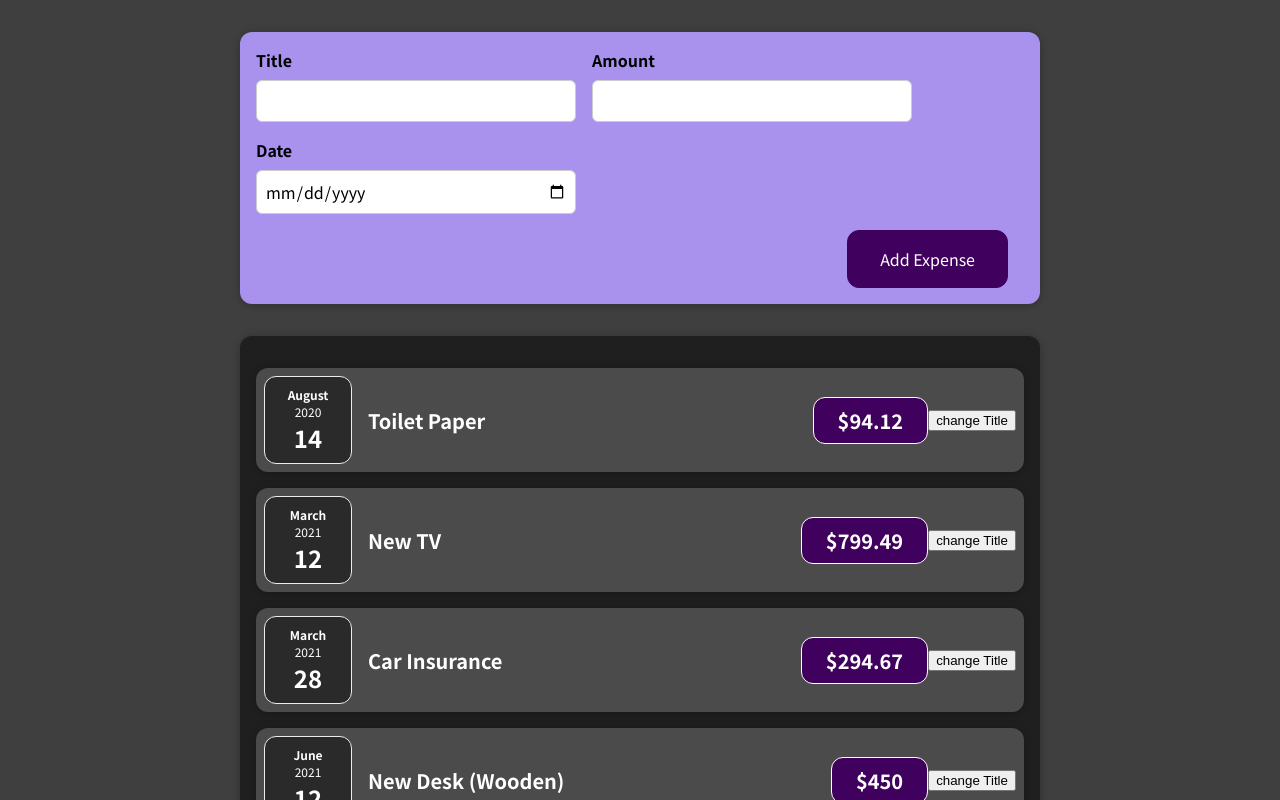
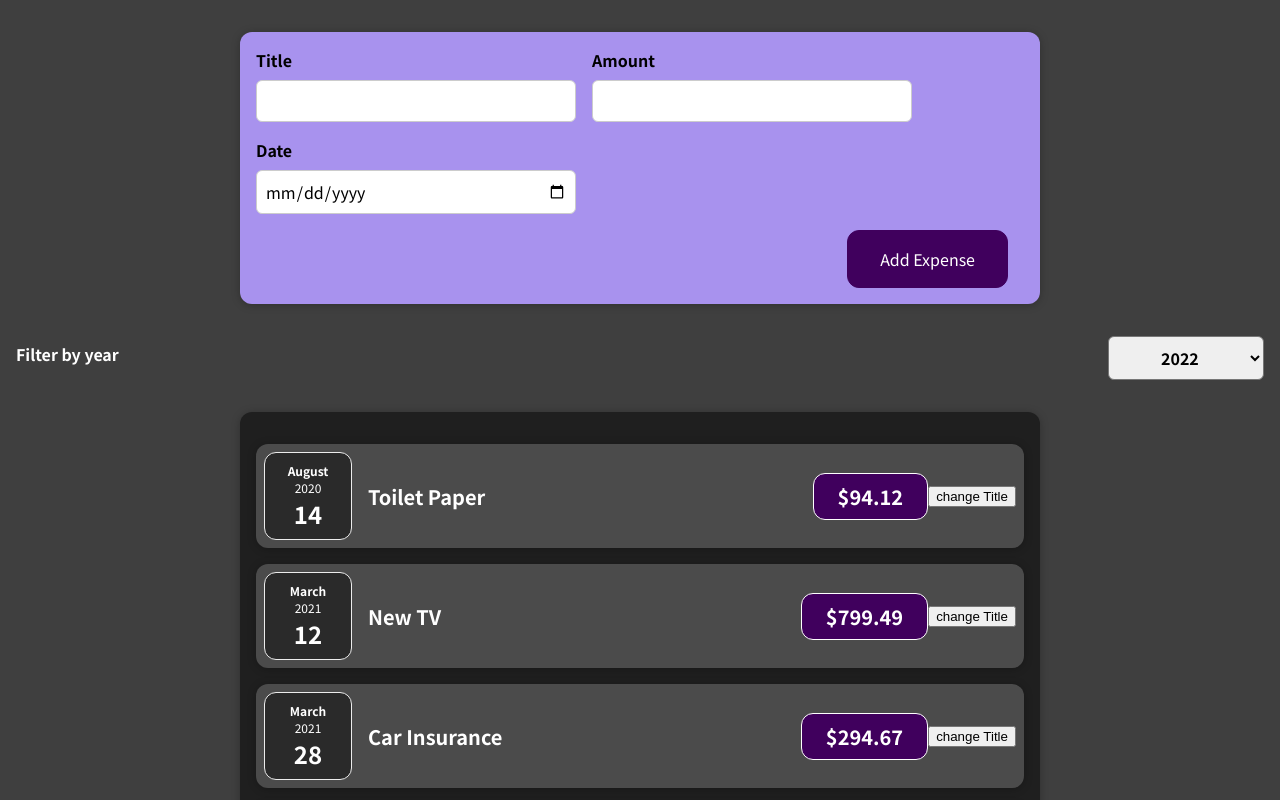
Before and after one commit to lboyadzhiev/react-complete-guide, a React (Create React App) app: page / in a window 1280 px wide. Shown: the top 800 px of the page. Built offline with nearby package versions, Linux system fonts and the light colour scheme.

Commit message:
assignment

```diff
--- a/src/components/Expenses/Expenses.js
+++ b/src/components/Expenses/Expenses.js
@@ -1,15 +1,26 @@
+import React, { useState } from 'react';
 import ExpenseItem from './ExpenseItem';
 import './Expenses.css';
 
 import Card from '../UI/Card';
+import ExpensesFilter from './ExpensesFilter';
+import ExpenseForm from '../NewExpense/ExpenseForm';
 
 const Expenses = (props) => {
+    const [inputValue, setInputValue] = useState('2020');
+    const saveFilterData = (data) => {
+        setInputValue(data);
+    };
+
     return (
-        <Card className='expenses'>
-            {props.items.map((item) => {
-                return <ExpenseItem key={item.id} {...item} />;
-            })}
-        </Card>
+        <div>
+            <ExpensesFilter onSaveFilterData={saveFilterData} />
+            <Card className='expenses'>
+                {props.items.map((item) => {
+                    return <ExpenseItem key={item.id} {...item} />;
+                })}
+            </Card>
+        </div>
     );
 };
 
--- /dev/null
+++ b/src/components/Expenses/ExpensesFilter.css
@@ -0,0 +1,24 @@
+.expenses-filter {
+    color: white;
+    padding: 0 1rem;
+}
+
+.expenses-filter__control {
+    display: flex;
+    width: 100%;
+    align-items: center;
+    justify-content: space-between;
+    margin: 1rem 0;
+}
+
+.expenses-filter label {
+    font-weight: bold;
+    margin-bottom: 0.5rem;
+}
+
+.expenses-filter select {
+    font: inherit;
+    padding: 0.5rem 3rem;
+    font-weight: bold;
+    border-radius: 6px;
+}
--- /dev/null
+++ b/src/components/Expenses/ExpensesFilter.js
@@ -0,0 +1,25 @@
+import React, { useState } from 'react';
+
+import './ExpensesFilter.css';
+
+const ExpensesFilter = (props) => {
+    const takeOption = (event) => {
+        props.onSaveFilterData(event.target.value);
+    };
+
+    return (
+        <div className='expenses-filter'>
+            <div className='expenses-filter__control'>
+                <label>Filter by year</label>
+                <select onChange={takeOption}>
+                    <option value='2022'>2022</option>
+                    <option value='2021'>2021</option>
+                    <option value='2020'>2020</option>
+                    <option value='2019'>2019</option>
+                </select>
+            </div>
+        </div>
+    );
+};
+
+export default ExpensesFilter;
```
Also changed, not shown: 1 other file (tests, documents, lock files or other folders).
